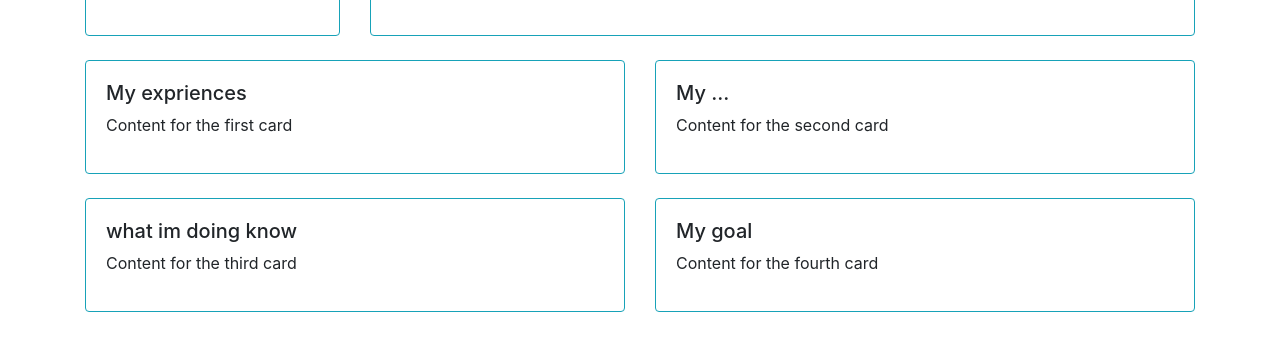
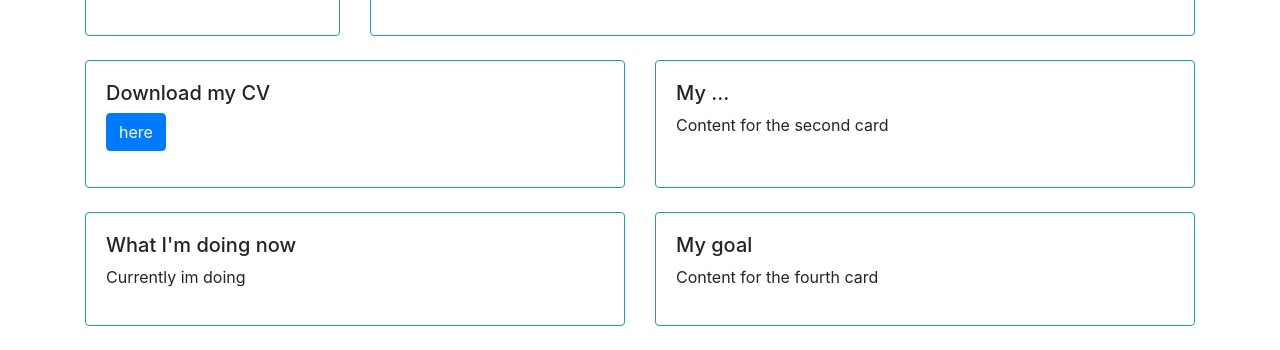
Before and after one commit to Alirezasdti/portfolio1, a Django app: page / in a window 1280 px wide. Shown: the part 1128-1478 px from the top of the page. Before the commit the page ends 1440 px from the top, so only its background shows below. Run offline with Django 5.2, Linux system fonts and the light colour scheme; some libraries are stand-ins or nearby versions.

Commit message:
second day

```diff
--- a/base/templates/base/home.html
+++ b/base/templates/base/home.html
@@ -1,13 +1,13 @@
 {% load static %}
 
 <!DOCTYPE html>
-<html>
+<html lang="en">
 <head>
     <title>Alireza SAADATI</title>
     <link href="{% static '/css/main.css'  %}"  rel ="stylesheet" type="text/css">
     <link rel="stylesheet" href="https://stackpath.bootstrapcdn.com/bootstrap/4.3.1/css/bootstrap.min.css" integrity="sha384-ggOyR0iXCbMQv3Xipma34MD+dH/1fQ784/j6cY/iJTQUOhcWr7x9JvoRxT2MZw1T" crossorigin="anonymous">
+</head>
 
-</head>
 <body>
     <br>
     <div class="container">
@@ -32,12 +32,24 @@
                     </p>
 
                     <ul class="social-links">
-                        <li><img class="social" src="{% static 'images/gmail.webp' %} "></li>
-                        <li><img class="social" src="{% static 'images/LinkdIn.png' %} "></li>
-                        <li><img class="social" src="{% static 'images/github.jfif' %} "></li>
+                        <li>
+                            <a href="https://mail.google.com/mail/u/0/?hl=en#inbox" target="_blank">
+                                <img class="social" src="{% static 'images/gmail.webp' %}" alt="Gmail">
+                            </a>
+                        </li>
+
+                        <li>
+                            <a href="https://www.linkedin.com/in/saadatialireza/" target="_blank">
+                                <img class="social" src="{% static 'images/LinkdIn.png' %}" alt="LinkedIn">
+                            </a>
+                        </li>
+
+                        <li>
+                            <a href="https://github.com/Alirezasdti" target="_blank">
+                                <img class="social" src="{% static 'images/github.jfif' %}" alt="GitHub">
+                            </a>
+                        </li>
                     </ul>
-
-
                 </div>
             </div>
         </div>
@@ -48,14 +60,15 @@
         <div class="row">
             <div class="col-md-6">
                 <div class="card card-body h-100 border-info ">
-                    <!-- You can add content here, e.g., a title, description, etc. -->
-                    <h5>My expriences</h5>
-                    <p>Content for the first card</p>
+                    <h5>Download my CV</h5>
+                    <p><a href="{% static 'pdf/Alireza_Saadati - CV 2024.pdf' %}" class="btn btn-primary" download="Alireza_Saadati_Resume.pdf">
+                        here
+                    </a>
+                    </p>
                 </div>
             </div>
             <div class="col-md-6">
                 <div class="card card-body h-100 border-info ">
-                    <!-- You can add content here too -->
                     <h5>My ...</h5>
                     <p>Content for the second card</p>
                 </div>
@@ -68,14 +81,12 @@
         <div class="row">
             <div class="col-md-6">
                 <div class="card card-body h-100 border-info">
-                    <!--  content  -->
-                    <h5>what im doing know</h5>
-                    <p>Content for the third card</p>
+                    <h5>What I'm doing now</h5>
+                    <p>Currently im doing </p>
                 </div>
             </div>
             <div class="col-md-6">
                 <div class="card card-body h-100 border-info ">
-                    <!--  content  -->
                     <h5>My goal</h5>
                     <p>Content for the fourth card</p>
                 </div>
```
Also changed, not shown: 4 other files.
